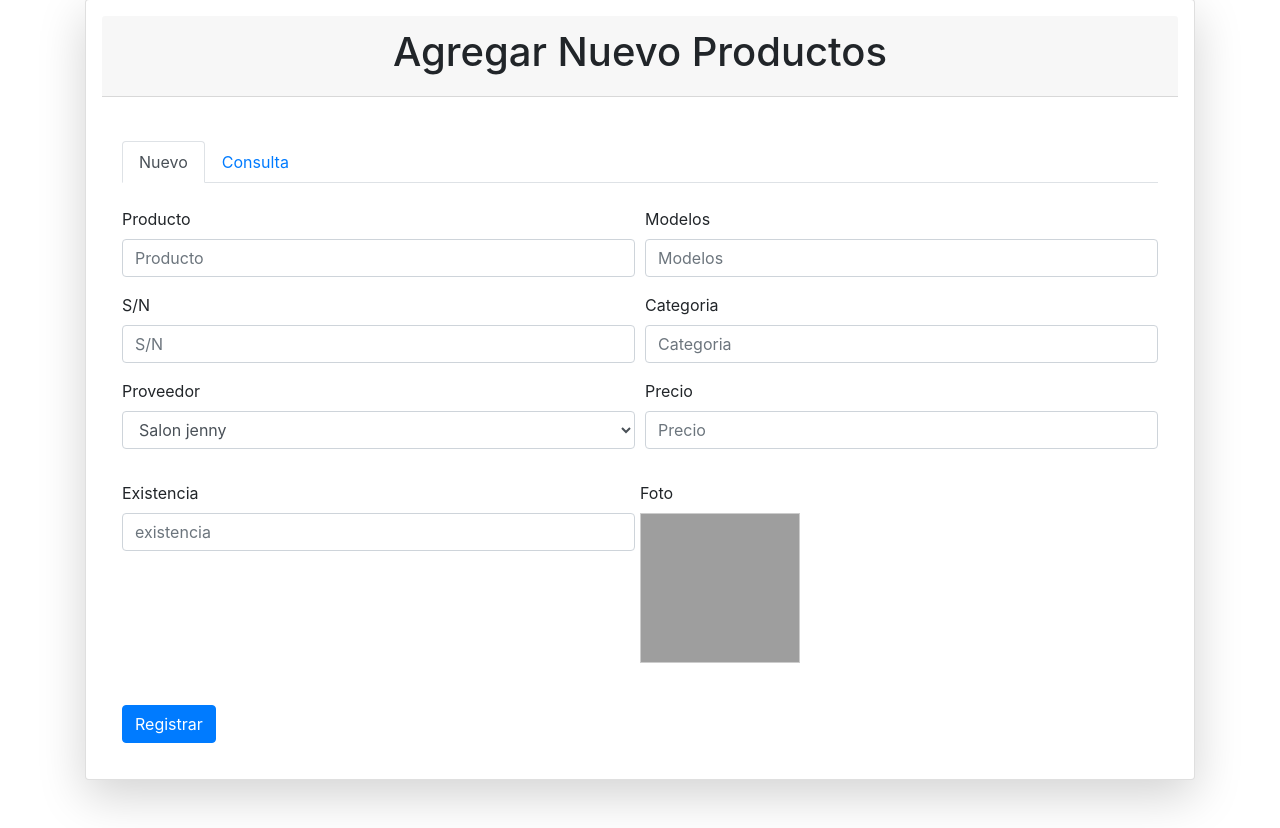
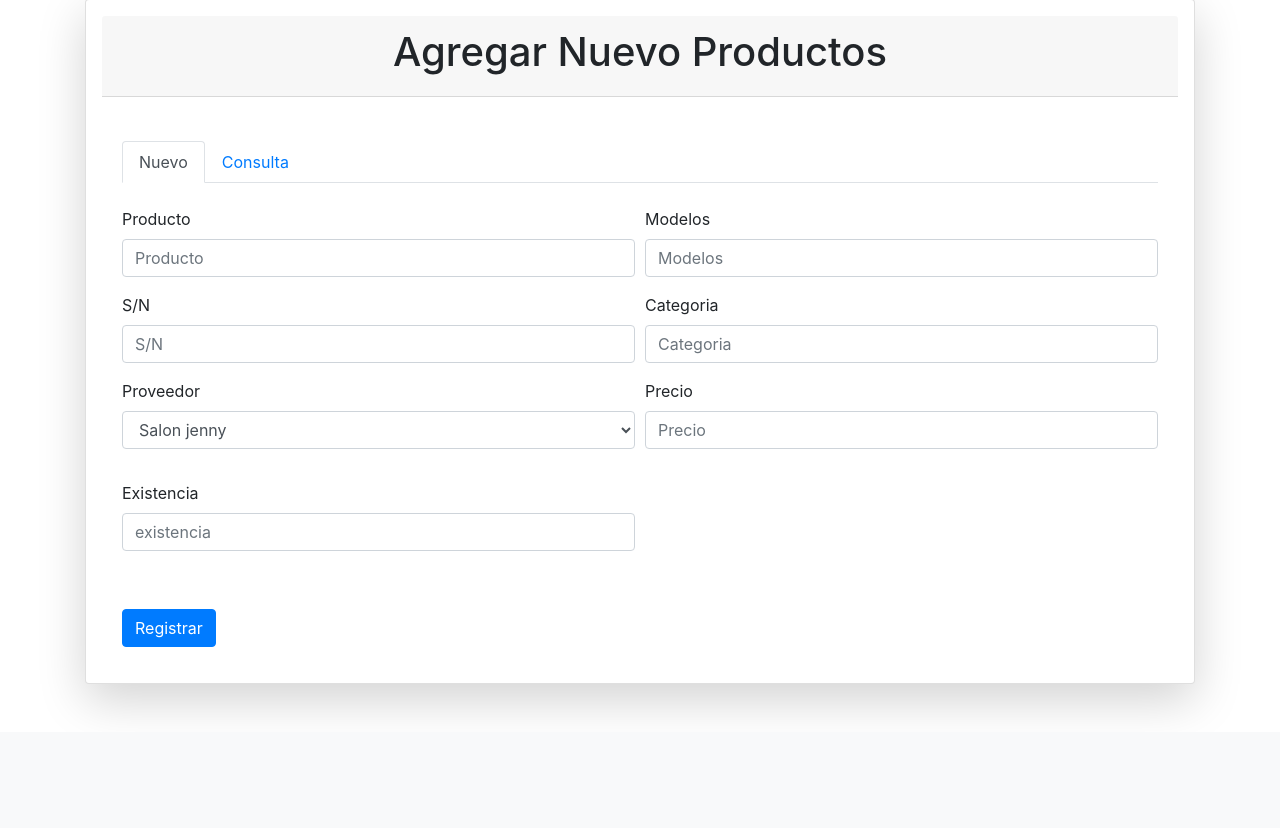
Before and after one commit to garbf1996/Sistema_v1.0, a PHP site: page /registro_producto.php in a window 1280 px wide. Shown: the part 87-915 px from the top of the page. After the commit the page ends 793 px from the top, so only its background shows below. Run offline with PHP 8.4, Linux system fonts and the light colour scheme; a user stored in the database is signed in; data comes from the database, SQL or seed files in the repository; grey boxes are pictures that could not be loaded.

Commit message:
configuracion de insertar producto

```diff
--- a/registro_producto.php
+++ b/registro_producto.php
@@ -26,29 +26,11 @@ $alesrt = '<h2><p class="alert alert-danger" role="alert">Los campos no esta com
   $precio = $_POST["precio"];
   $existencia= $_POST["existencia"];
   $idusuario = $_SESSION['idusuario'];
-  $foto = $_FILES['foto'];
-  $nombre_foto = $foto['name'];
-  $typr = $foto['type'];
-  $url_temp = $foto['tmp_name'];
-  $nombreProducto = 'img_producto.jpg';
 
-if($nombre_foto !=''){
-  $distino = '/img/uploads/';
-  $img_nombre = 'img_'.md5(date('d-m-y h:m:s'));
-  $nombreProducto = $img_nombre.'.jpg';
-  $src = $distino.$nombreProducto;
-}
-
-
-
-    $query_insert = mysqli_query($conection,"INSERT INTO  producto (nombre,modelos,ser_no,categoria,proveedor,precio,existencia,foto,idusuario)
-    VALUES(' $nombre','$modelos','$ser_no',' $categoria','$proveedor','$precio','$existencia','$nombreProducto','$idusuario')");
+    $query_insert = mysqli_query($conection,"INSERT INTO  producto (nombre,modelos,ser_no,categoria,proveedor,precio,existencia,idusuario)
+    VALUES(' $nombre','$modelos','$ser_no',' $categoria','$proveedor','$precio','$existencia','$idusuario')");
 
         if($query_insert){
-
-          if($nombre_foto != ''){
-            move_uploaded_file($url_temp,$src);
-          }
 
           $alesrt = '<h2><p class="alert alert-success" role="alert">Productos registrados</p></h2>';
 
@@ -157,17 +139,6 @@ if($nombre_foto !=''){
                 <label for="existencia">Existencia</label>
                 <input type="text" class="form-control" id="existencia" placeholder="existencia" name="existencia">
               </div>
-<div class="photo">
-	<label for="foto">Foto</label>
-        <div class="prevPhoto">
-        <span class="delPhoto notBlock">X</span>
-        <label for="foto"></label>
-        </div>
-        <div class="upimg">
-        <input type="file" name="foto" id="foto">
-        </div>
-        <div id="form_alert"></div>
-</div>
             </div>
 
           <div class="alert text-center ">
```
Also changed, not shown: img/img_producto.jpg (deleted).
